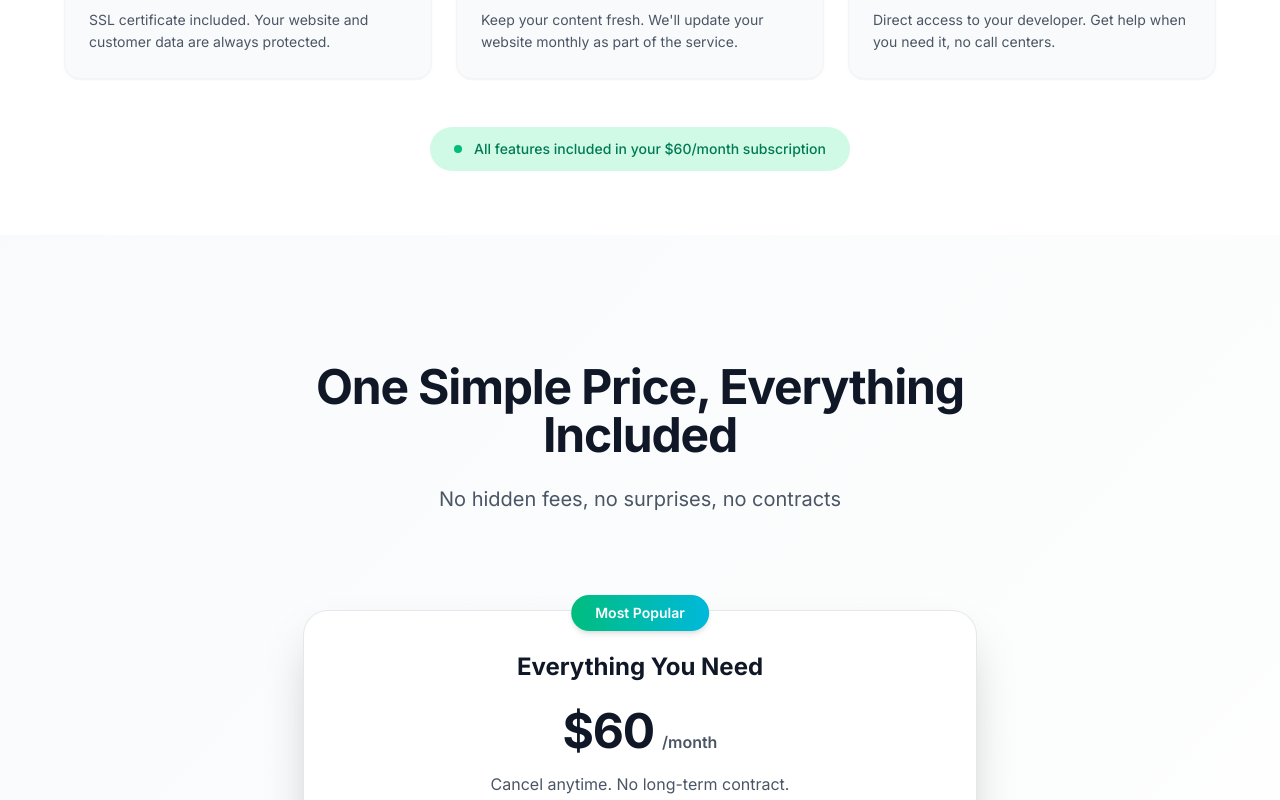
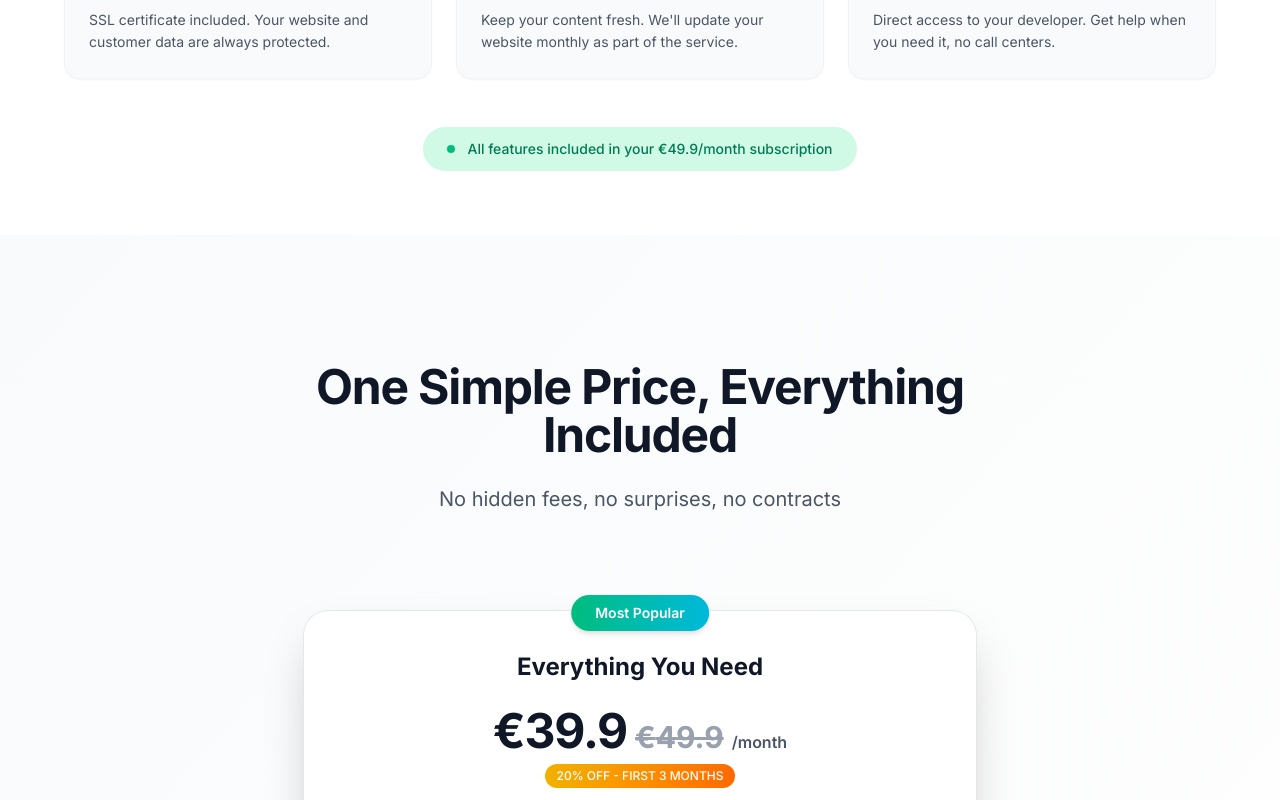
Before and after one commit to lucavehbiu/web-builder, a Next.js app: page /about in a window 1280 px wide. Shown: the part 1400-2200 px from the top of the page. Built offline with nearby package versions, Linux system fonts and the light colour scheme.

Commit message:
udpate pricing everywhere

```diff
--- a/app/[locale]/layout.tsx
+++ b/app/[locale]/layout.tsx
@@ -27,8 +27,8 @@ export async function generateMetadata({
       ? "Luca - Faqe Profesionale për Bizneset e Vogla"
       : "Luca - Bringing Your Business Into the Light",
     description: isAlbanian
-      ? "Duke sjellë biznesin tuaj në dritë. Faqe profesionale që të bëjnë të dukshëm online. 15€/muaj, gjithëpërfshirëse."
-      : "Professional websites that make your business visible online. Bringing you into the light with $60/month all-inclusive service.",
+      ? "Duke sjellë biznesin tuaj në dritë. Faqe profesionale që të bëjnë të dukshëm online. €49.9/muaj, gjithëpërfshirëse."
+      : "Professional websites that make your business visible online. Bringing you into the light with €49.9/month all-inclusive service.",
     icons: {
       icon: [
         { url: '/favicon-16x16.png', sizes: '16x16', type: 'image/png' },
--- a/src/components/sections/features-compact.tsx
+++ b/src/components/sections/features-compact.tsx
@@ -26,7 +26,7 @@ export default function FeaturesCompact() {
           <h2 className="text-3xl font-bold tracking-tight text-gray-900 sm:text-4xl">
             What You Get for{" "}
             <span className="text-transparent bg-clip-text bg-gradient-to-r from-blue-600 to-purple-600">
-              $60/month
+              €49.9/month
             </span>
           </h2>
         </div>
--- a/src/components/sections/features.tsx
+++ b/src/components/sections/features.tsx
@@ -80,8 +80,8 @@ export default function Features({ locale, dictionary }: { locale: string, dicti
               <span className="relative inline-flex rounded-full h-2 w-2 bg-emerald-500"></span>
             </span>
             {locale === 'sq'
-              ? 'Të gjitha veçoritë të përfshira në abonimin tuaj 15€/muaj'
-              : 'All features included in your $60/month subscription'}
+              ? 'Të gjitha veçoritë të përfshira në abonimin tuaj €49.9/muaj'
+              : 'All features included in your €49.9/month subscription'}
           </div>
         </div>
       </div>
--- a/src/components/sections/pricing.tsx
+++ b/src/components/sections/pricing.tsx
@@ -134,8 +134,8 @@ function GradientText({
 import type { Dictionary } from '@/lib/i18n/types'
 
 export default function Pricing({ locale, dictionary }: { locale: string, dictionary: Dictionary }) {
-  const currency = locale === 'sq' ? '€' : '$'
-  const price = locale === 'sq' ? '15' : '60'
+  const currency = '€'
+  const price = '49.9'
 
   return (
     <section className="bg-gradient-to-br from-gray-50 to-white py-24 sm:py-32">
@@ -165,13 +165,23 @@ export default function Pricing({ locale, dictionary }: { locale: string, dictio
               <h3 className="text-2xl font-bold text-gray-900">
                 {locale === 'sq' ? 'Gjithçka që ju Nevojitet' : 'Everything You Need'}
               </h3>
-              <div className="mt-6 flex items-baseline justify-center gap-x-2">
+              <div className="mt-6">
+                <div className="flex items-baseline justify-center gap-x-2">
                   <span className="text-5xl font-bold tracking-tight text-gray-900">
+                    {currency}39.9
+                  </span>
+                  <span className="text-3xl font-bold text-gray-400 line-through">
                     {currency}{price}
                   </span>
                   <span className="text-base font-semibold leading-7 text-gray-600">
                     /{locale === 'sq' ? 'muaj' : 'month'}
                   </span>
+                </div>
+                <div className="mt-2 flex justify-center">
+                  <span className="inline-flex items-center rounded-full bg-gradient-to-r from-yellow-500 to-orange-500 px-3 py-1 text-xs font-medium text-white">
+                    {locale === 'sq' ? '20% ZBRITJE - 3 MUAJT E PARË' : '20% OFF - FIRST 3 MONTHS'}
+                  </span>
+                </div>
               </div>
               <p className="mt-4 text-base text-gray-600">
                 {locale === 'sq'
--- a/src/components/ui/footer.tsx
+++ b/src/components/ui/footer.tsx
@@ -13,7 +13,7 @@ export default function Footer() {
             <div>
               <h2 className="text-2xl font-bold">WebBuilder</h2>
               <p className="mt-2 text-sm leading-6 text-gray-300">
-                Professional websites for small businesses. $60/month, all-inclusive.
+                Professional websites for small businesses. €49.9/month, all-inclusive.
               </p>
             </div>
           </div>
--- a/src/lib/i18n/translations/en.json
+++ b/src/lib/i18n/translations/en.json
@@ -152,13 +152,13 @@
     "cta": {
       "title": "Let's Build Something Great Together",
       "subtitle": "Ready to give your business the professional web presence it deserves?",
-      "button": "Get Started for $60/month"
+      "button": "Get Started for €49.9/month"
     }
   },
   "services": {
     "hero": {
       "title": "Complete Web Solution for",
-      "price": "$60/month",
+      "price": "€49.9/month",
       "subtitle": "Everything your small business needs to establish a professional online presence."
     },
     "included": {
@@ -267,7 +267,7 @@
       "diyUpdates": "Limited customization",
       "diyContract": "Generic templates",
       "diyTimeline": "No support",
-      "diyFirstYear": "$600+ first year (plus your time)"
+      "diyFirstYear": "€600+ first year (plus your time)"
     },
     "faq": {
       "title": "Frequently Asked Questions",
@@ -298,7 +298,7 @@
     },
     "cta": {
       "title": "Ready to Get Started?",
-      "subtitle": "Join hundreds of small businesses with professional websites for just $60/month.",
+      "subtitle": "Join hundreds of small businesses with professional websites for just €49.9/month.",
       "button": "Start Your Website Today"
     }
   },
@@ -306,7 +306,7 @@
     "hero": {
       "title": "See",
       "titleHighlight": "What's Possible",
-      "subtitle": "Real websites for real businesses, all built for $60/month."
+      "subtitle": "Real websites for real businesses, all built for €49.9/month."
     },
     "projects": {
       "resultsLabel": "Results:",
@@ -339,13 +339,13 @@
       "title": "Start Your Project Today",
       "subtitle": "Ready to Join These Success Stories?",
       "description": "Your business deserves a website that works as hard as you do.",
-      "button": "Get Started for $60/month"
+      "button": "Get Started for €49.9/month"
     }
   },
   "getStarted": {
     "header": {
       "title": "Step Into the Light with",
-      "price": "$60/month",
+      "price": "€49.9/month",
       "subtitle": "Just a few questions and you'll have a professional website that makes your business visible online."
     },
     "progress": {
--- a/src/lib/i18n/translations/sq.json
+++ b/src/lib/i18n/translations/sq.json
@@ -104,7 +104,7 @@
   "about": {
     "hero": {
       "title": "Përshëndetje, Unë Jam",
-      "titleHighlight": "Zhvilluesja Jote Web",
+      "titleHighlight": "Developer-i Juaj Personal",
       "subtitle": "I ndihmoj bizneset e vogla të krijojnë një prezencë profesionale online pa shpenzuar shumë para."
     },
     "story": {
@@ -152,13 +152,13 @@
     "cta": {
       "title": "Le të Ndërtojmë Diçka të Madhe Së Bashku",
       "subtitle": "Gati për t'i dhënë biznesit tënd prezencën profesionale web që meriton?",
-      "button": "Fillo për 15€/muaj"
+      "button": "Fillo për 49.9€/muaj"
     }
   },
   "services": {
     "hero": {
       "title": "Zgjidhje Komplet Web për",
-      "price": "15€/muaj",
+      "price": "49.9€/muaj",
       "subtitle": "Gjithçka që i duhet biznesit tënd të vogël për të krijuar një prezencë profesionale online."
     },
     "included": {
@@ -298,7 +298,7 @@
     },
     "cta": {
       "title": "Gati për të Filluar?",
-      "subtitle": "Bashkohu me qindra biznese të vogla me faqe profesionale për vetëm 15€/muaj.",
+      "subtitle": "Bashkohu me qindra biznese të vogla me faqe profesionale për vetëm 49.9€/muaj.",
       "button": "Fillo Faqen Sot"
     }
   },
@@ -306,7 +306,7 @@
     "hero": {
       "title": "Shiko",
       "titleHighlight": "Çfarë Është E Mundur",
-      "subtitle": "Faqe të vërteta për biznese të vërteta, të gjitha ndërtuara për 15€/muaj."
+      "subtitle": "Faqe të vërteta për biznese të vërteta, të gjitha ndërtuara për 49.9€/muaj."
     },
     "projects": {
       "resultsLabel": "Rezultatet:",
@@ -339,13 +339,13 @@
       "title": "Fillo Projektin Sot",
       "subtitle": "Gati për t'u Bashkuar me Këto Histori Suksesi?",
       "description": "Biznesi yt meriton një faqe që punon aq fort sa ti.",
-      "button": "Fillo për 15€/muaj"
+      "button": "Fillo për 49.9€/muaj"
     }
   },
   "getStarted": {
     "header": {
       "title": "Fillo Faqen Tënde",
-      "price": "15€/muaj",
+      "price": "49.9€/muaj",
       "subtitle": "Vetëm disa pyetje dhe do jesh në rrugën për një faqe profesionale."
     },
     "progress": {
```
Also changed, not shown: src/components/forms/get-started-form.tsx (+17 -11 lines), .serena/memories/project_overview.md. Lines whose indentation alone changed are shown as unchanged.
